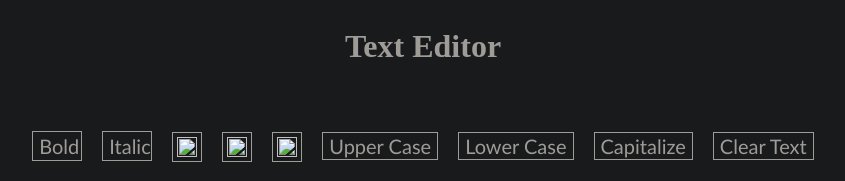
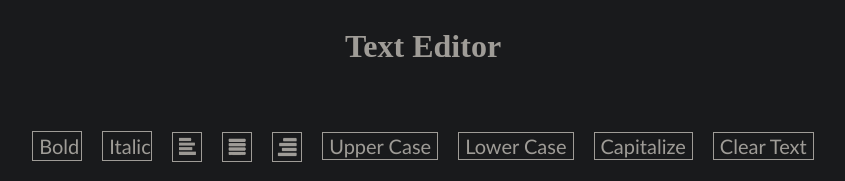
Before and after one commit to MatinNameni/Emtiazi3, a plain HTML site: page index.html in a window 1280 px wide. Shown: the top 181 px of the page, without its empty margins (217-1062 px from the left). Drawn offline with Linux system fonts and the light colour scheme.

Commit message:
index.html

```diff
--- a/index.html
+++ b/index.html
@@ -10,9 +10,9 @@
     <div class="paragraph">
         <button onclick="Bold()" class="bold">Bold</button>
         <button onclick="Italic()" class="italic">Italic</button>
-        <button onclick="Left_to_Right()" class="ltr"> <img src="icons/ltr.png"> </button>
-        <button onclick="Center()" class="center"> <img src="icons/center.png"> </button>
-        <button onclick="Right_to_Left()" class="rtl"> <img src="icons/rtl.png"> </button>
+        <button onclick="Left_to_Right()" class="ltr"> <img src="ltr.png"> </button>
+        <button onclick="Center()" class="center"> <img src="center.png"> </button>
+        <button onclick="Right_to_Left()" class="rtl"> <img src="rtl.png"> </button>
         <button onclick="UpperCase()" class="upper_case">Upper Case</button>
         <button onclick="LowerCase()" class="lower_case">Lower Case</button>
         <button onclick="Capitalize()" class="capitalize">Capitalize</button>
```
